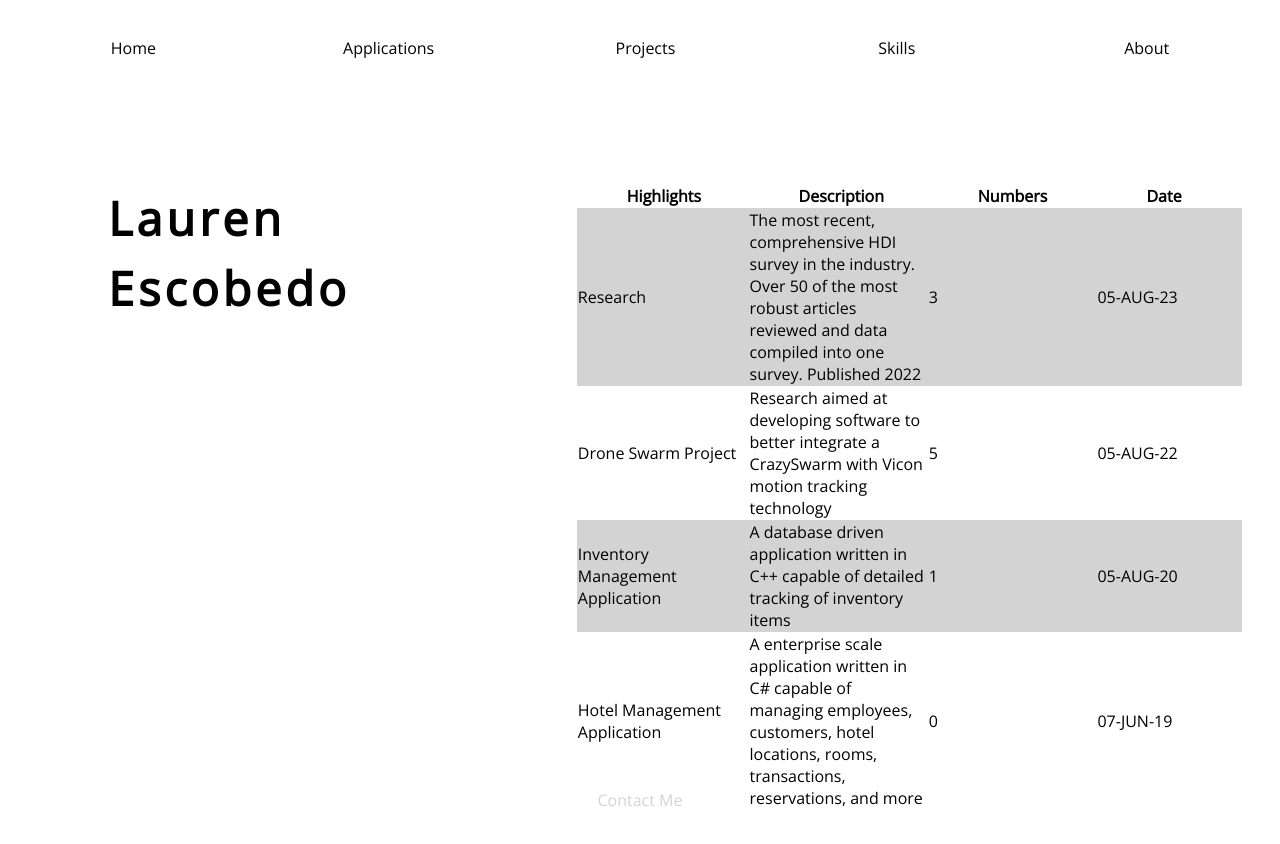
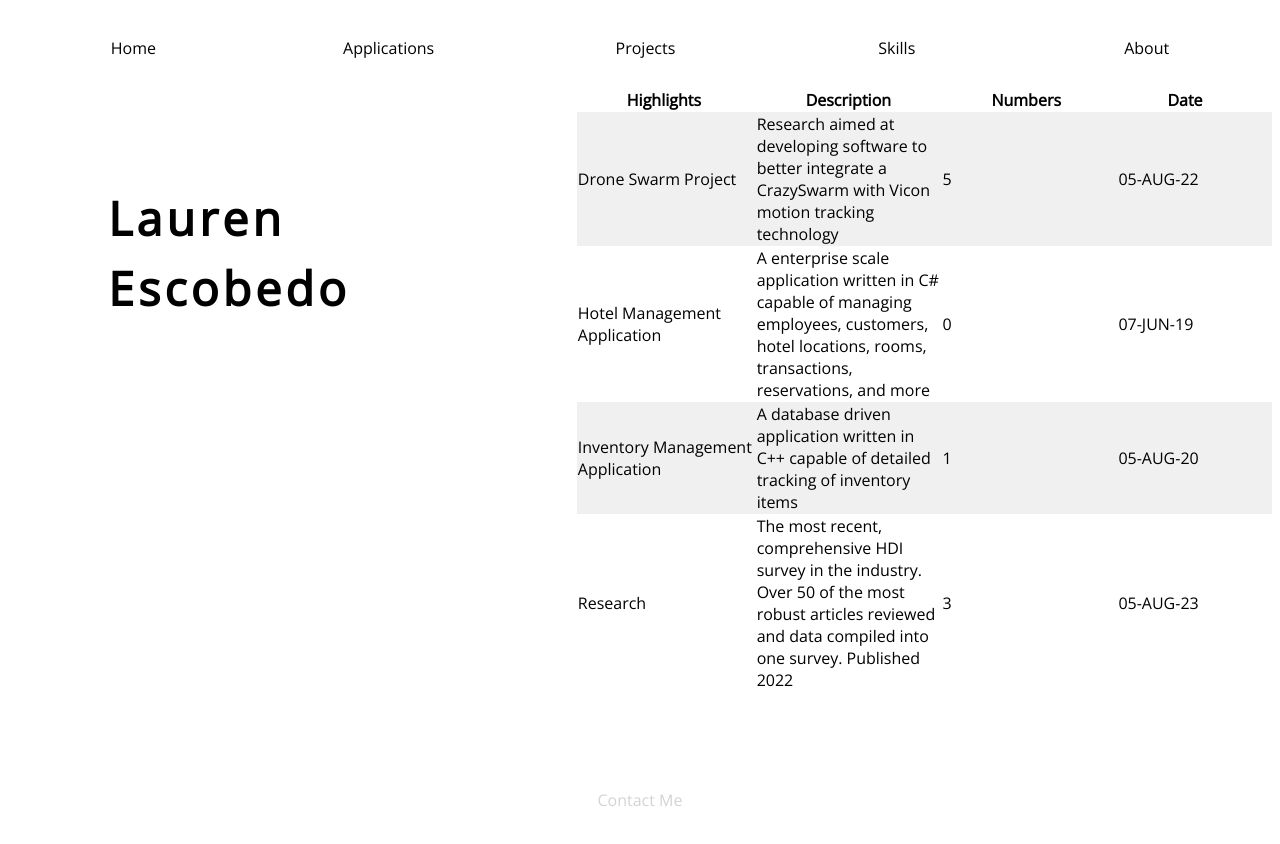
Before and after one commit to laurenesco/laurenesco.github.io, a plain HTML site: page index.html in a window 1280 px wide. Drawn offline with nearby package versions, Linux system fonts and the light colour scheme.

Commit message:
Bug Fixes:         - Alternating colors no longer reliant css class.         - Fixed bugs generated from multiple classes on a table,           and the preceeding hyphen to the column index

```diff
--- a/index.html
+++ b/index.html
@@ -32,7 +32,7 @@
             <br><br><br>
         </div>
         <div style="width:55%; height: 500px; float:left;">
-            <table class="infotable sortable-onload-3">
+            <table class="sortable-onload-0 rowstyle-alternateRow">
                 <thead>
                     <tr>
                         <th class="sortable">
--- a/sortable-tables.js
+++ b/sortable-tables.js
@@ -1,7 +1,7 @@
 // Function to sort the table data
 function sortTable(event) {
-    const table = event.target.closest("table"); // Get the parent table element
-    const tbody = table.querySelector("tbody"); // Get the table body
+  const table = event.target.closest("table");
+  const tbody = table.querySelector("tbody");
   const rows = Array.from(tbody.querySelectorAll("tr")); // Get all table rows
 
   // Get the column index to sort
@@ -19,25 +19,23 @@ function sortTable(event) {
     let result;
 
     // Apply different sorting based on the sorting style specified in the class of the header
-      if (event.target.classList.contains("sortable-date")) {
+    if (event.target.classList.contains("sortable-date")) { // Date sort
       const dateA = new Date(cellA);
       const dateB = new Date(cellB);
       result = dateB - dateA;
-      } else if (event.target.classList.contains("sortable-numeric")) {
+    } else if (event.target.classList.contains("sortable-numeric")) { // Numeric sort
       const numberA = parseFloat(cellA);
       const numberB = parseFloat(cellB);
       result = numberA - numberB;
     } else {
-        result = cellA.localeCompare(cellB, undefined, { numeric: true, sensitivity: 'base' });
+      result = cellA.localeCompare(cellB, undefined, { numeric: true, sensitivity: 'base' }); // Alphanumeric sort
     }
 
     return sortOrder === "asc" ? result : -result;
   });
 
-    // Remove existing rows from the table
+  // Remove and reappend rows in the table
   rows.forEach(row => tbody.removeChild(row));
-
-    // Append the sorted rows back to the table
   rows.forEach(row => tbody.appendChild(row));
 
   // Apply alternating row colors
@@ -47,17 +45,18 @@ function sortTable(event) {
 // Function to apply alternating row colors
 function applyAlternatingRowColors(table) {
   const rows = table.querySelectorAll("tbody tr");
-    const alternateClass = "alternate";
 
-    // Remove existing row colors
-    rows.forEach(row => row.classList.remove(alternateClass));
-
-    // Add alternating row colors
+  // Check if the table has the "rowstyle-alternateRow" class, if so, apply alternating colors
+  if (table.classList.contains("rowstyle-alternateRow")) {
+    // Apply alternating row colors
     rows.forEach((row, index) => {
       if (index % 2 === 0) {
-        row.classList.add(alternateClass);
+        row.style.backgroundColor = "#F0F0F0";
+      } else {
+        row.style.backgroundColor = "#FFFFFF";
       }
     });
+  }
 }
 
 // Find tables with class "sortable-onload-N" and sort by the specified column on load
@@ -66,16 +65,22 @@ const sortableTables = document.querySelectorAll("table[class*='sortable-onload-
 sortableTables.forEach(table => {
   const headers = table.querySelectorAll("th");
 
+  // Isolate the correct class, necessary for tables with multiple classes
+  const classPrefix = "sortable-onload";
+  const classList = table.className.split(" ");
+  const sortableClass = classList.find(className => className.startsWith(classPrefix));
+
+  if (sortableClass) {
     // Get the column index from the class name
-  const classIndex = table.className.lastIndexOf("-") + 1;
-  const column = parseInt(table.className.substring(classIndex), 10);
+    const classIndex = sortableClass.indexOf(classPrefix) + classPrefix.length;
+    const column = Math.abs(parseInt(table.className.substring(classIndex), 10)); // Must take absolute value due to preceeding "-" in class name!
 
     // Add click event listener to each table header
     headers.forEach(header => {
       header.addEventListener("click", sortTable);
       header.style.cursor = "pointer"; // Change cursor to indicate sortable header
     });
-
+//debugger;
     // Trigger the sorting based on the column index
     const headerToSort = headers[column];
     if (headerToSort) {
@@ -83,6 +88,7 @@ sortableTables.forEach(table => {
       headerToSort.dataset.sortOrder = "desc";
       sortTable({ target: headerToSort }); // Manually trigger the sorting function
     }
+  }
 
   // Apply initial alternating row colors
   applyAlternatingRowColors(table);
```
Lines whose indentation alone changed are shown as unchanged.
